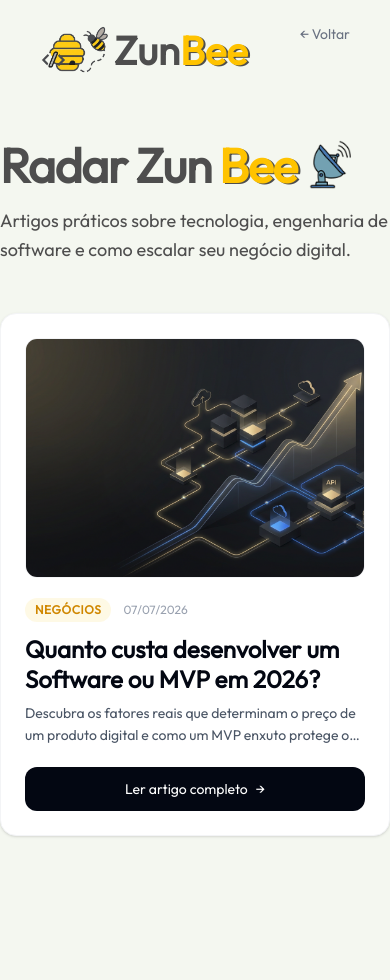
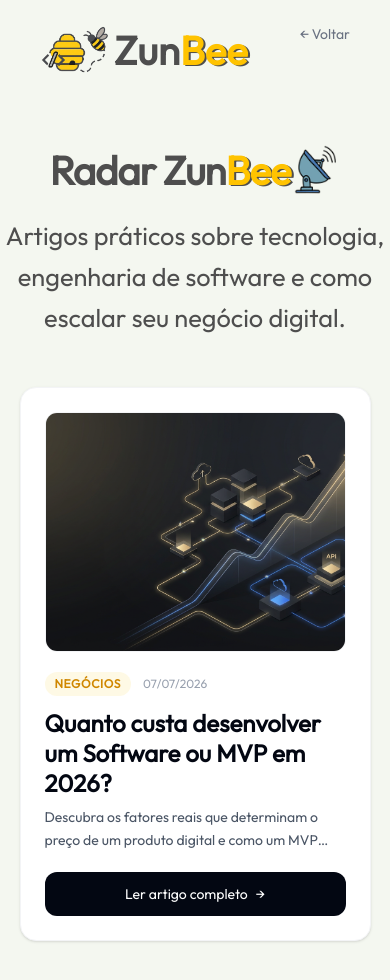
Before and after one commit to ryalee/zunbee-agencia, a Next.js app: page /blog in a window 390 px wide. Shown: the top 980 px of the page. Before the commit the page ends 844 px from the top, so only its background shows below. Built offline with nearby package versions, Linux system fonts and the light colour scheme.

Commit message:
melhoria na estrutura do artigo

```diff
--- a/articles/quanto-custa-desenvolver-um-software-em-2026.mdx
+++ b/articles/quanto-custa-desenvolver-um-software-em-2026.mdx
@@ -44,22 +44,10 @@ O maior erro de fundadores e gerentes de projeto é tentar lançar o software "p
 
 O caminho inteligente é o **MVP (Mínimo Produto Viável)**.
 
-O objetivo do MVP não é entregar um produto incompleto ou malfeito, mas sim focar no **core business** — a funcionalidade principal que resolve a maior dor do seu cliente.
+O objetivo do MVP não é entregar um produto incompleto ou malfeito, mas sim focar no **core business**, a funcionalidade principal que resolve a maior dor do seu cliente.
 
 - **Abordagem Tradicional:** Escrever um escopo gigante &rarr; 6 meses desenvolvendo &rarr; Lançamento &rarr; Descoberta de que o mercado queria algo diferente (Prejuízo).
 - **Abordagem Enxuta (MVP):** Mapear a dor principal &rarr; 1 a 2 meses desenvolvendo o essencial com alta qualidade &rarr; Lançamento &rarr; Coleta de feedback e evolução constante com o caixa já girando (Sucesso).
-
----
-
-## Desenvolvedor Freelancer vs. Agências Tradicionais
-
-Outro fator crucial no custo é _quem_ vai construir o seu projeto. Grandes agências de software possuem estruturas pesadas: gerentes de conta, sedes físicas, diretores e equipes infladas. Tudo isso é embutido no preço da sua hora de desenvolvimento.
-
-Ao optar por um **Engenheiro de Software Freelancer Especialista**, você elimina esses custos indiretos. Você ganha:
-
-- **Comunicação Direta:** Você fala direto com quem está escrevendo o código, acelerando tomadas de decisão.
-- **Agilidade:** Sem processos burocráticos internos de grandes corporações.
-- **Eficiência de Custo:** Você paga estritamente pela engenharia aplicada no seu produto.
 
 ---
 
@@ -71,4 +59,6 @@ Mais importante do que o preço inicial é o **retorno sobre o investimento (ROI
 
 Quer entender quanto custa transformar a sua ideia em código ou precisa desenhar o escopo técnico do seu MVP?
 
-**[Vamos conversar! Clique aqui e agende uma sessão de alinhamento estratégica gratuita com a ZunBee.](/#contact)**
+**Chega de intermediários. Fale direto comigo, serei o Engenheiro do seu projeto. Esqueça gerentes de conta ou processos burocráticos que atrasam sua entrega. <br/> Aqui, você alinha seus objetivos de negócio diretamente com quem projeta a arquitetura e escreve o código. Vamos conversar sobre e como aplicar as melhores tecnologias do mercado na operação da sua empresa.**
+
+<ContatoButton />
--- a/src/app/blog/[slug]/page.tsx
+++ b/src/app/blog/[slug]/page.tsx
@@ -4,9 +4,14 @@ import matter from 'gray-matter';
 import { MDXRemote } from 'next-mdx-remote/rsc';
 import { notFound } from 'next/navigation';
 import Link from 'next/link';
+import ContatoButton from '../../../components/BotaoContato';
 
 interface Props {
   params: Promise<{ slug: string }>;
+}
+
+const mdxComponents = {
+  ContatoButton:(props: any) => <ContatoButton className="w-full"/>,
 }
 
 export async function generateMetadata({ params }: Props) {
@@ -68,9 +73,8 @@ export default async function PostPage({ params }: Props) {
 
         {/* Corpo do Artigo aplicando espaçamentos padrões para o Markdown */}
         <article className="prose text-gray-800 leading-relaxed space-y-6 text-lg">
-          <MDXRemote source={content} />
+          <MDXRemote source={content} components={mdxComponents} />
         </article>
-
       </div>
     </div>
   );
--- a/src/app/blog/page.tsx
+++ b/src/app/blog/page.tsx
@@ -64,8 +64,8 @@ export default function BlogPage() {
 
       {/* HERO */}
       <section className="max-w-7xl mx-auto mt-10 grid grid-cols-1 lg:grid-cols-2 gap-12 items-center mb-16">
-        <div>
-          <h1 className="text-5xl font-bold tracking-tight flex items-center gap-2">
+        <div className="flex flex-col text-center md:text-left">
+          <h1 className="text-[30pt] font-bold tracking-tight mx-auto flex md:text-[45pt] md:mx-0 items-center">
             Radar Zun
             <span className="text-main [text-shadow:2px_1px_0px_#4e4e4e]">
               Bee
@@ -77,13 +77,15 @@ export default function BlogPage() {
               height={50}
             />
           </h1>
-          <p className="mt-4 text-lg  leading-relaxed max-w-md">
+
+          <p className="mt-4 text-[19pt] leading-relaxed md:text-[25pt] md:w-full">
             Artigos práticos sobre tecnologia, engenharia de software e como
             escalar seu negócio digital.
           </p>
         </div>
 
         {/* Card de Destaque Real */}
+        <div className="flex flex-col mx-auto">
           {postMaisRecente ? (
             <PostDestaque post={postMaisRecente} />
           ) : (
@@ -91,6 +93,7 @@ export default function BlogPage() {
               Nenhum artigo publicado ainda na pasta /articles.
             </div>
           )}
+        </div>
       </section>
 
       {/* SEÇÃO DEMAIS POSTS */}
--- a/src/components/PostDestaque.tsx
+++ b/src/components/PostDestaque.tsx
@@ -15,7 +15,7 @@ export default function PostDestaque({ post }: PostProps) {
   if (!post) return null;
 
   return (
-    <div className="bg-white rounded-2xl border border-gray-100 shadow-sm overflow-hidden p-6 w-full flex flex-col justify-between transition-all duration-300 hover:shadow-md">
+    <div className="bg-white rounded-2xl border self-center border-gray-100 shadow-sm overflow-hidden p-6 w-[90%] md:w-full flex flex-col justify-between transition-all duration-300 hover:shadow-md">
 
       {/* Imagem de Capa */}
       <div className="relative h-60 w-full mb-5 overflow-hidden rounded-xl bg-gray-50 flex items-center justify-center border border-gray-100">
```
Also changed, not shown: 1 other file (tests, documents, lock files or other folders). Lines whose indentation alone changed are shown as unchanged.
